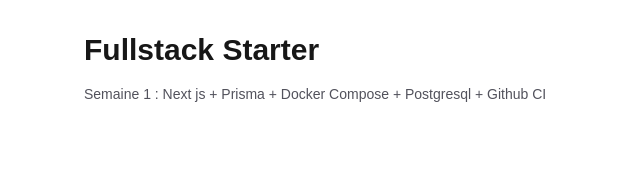
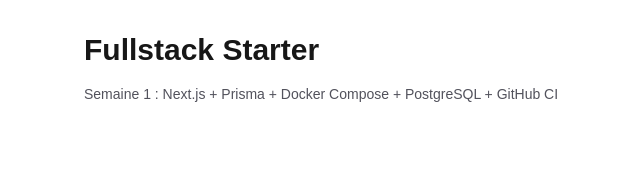
Before and after one commit to dev634/fullstack-starter, a Next.js app: page / in a window 1280 px wide. Shown: the top 174 px of the page, without its empty margins (108-748 px from the left). Built offline with nearby package versions, Linux system fonts and the light colour scheme.

Commit message:
chore : change typos in HomePage

```diff
--- a/app/page.tsx
+++ b/app/page.tsx
@@ -1,9 +1,9 @@
-export default function Home() {
+export default function HomePage() {
   return (
       <main className="min-h-screen p-8">
         <div className="mx-auto max-w-4xl space-y-4">
           <h1 className="text-3xl font-bold">Fullstack Starter</h1>
-          <p className="text-sm text-zinc-600"> Semaine 1 : Next js + Prisma + Docker Compose + Postgresql + Github CI</p>
+          <p className="text-sm text-zinc-600"> Semaine 1 : Next.js + Prisma + Docker Compose + PostgreSQL + GitHub CI</p>
         </div>
       </main>
 
```
